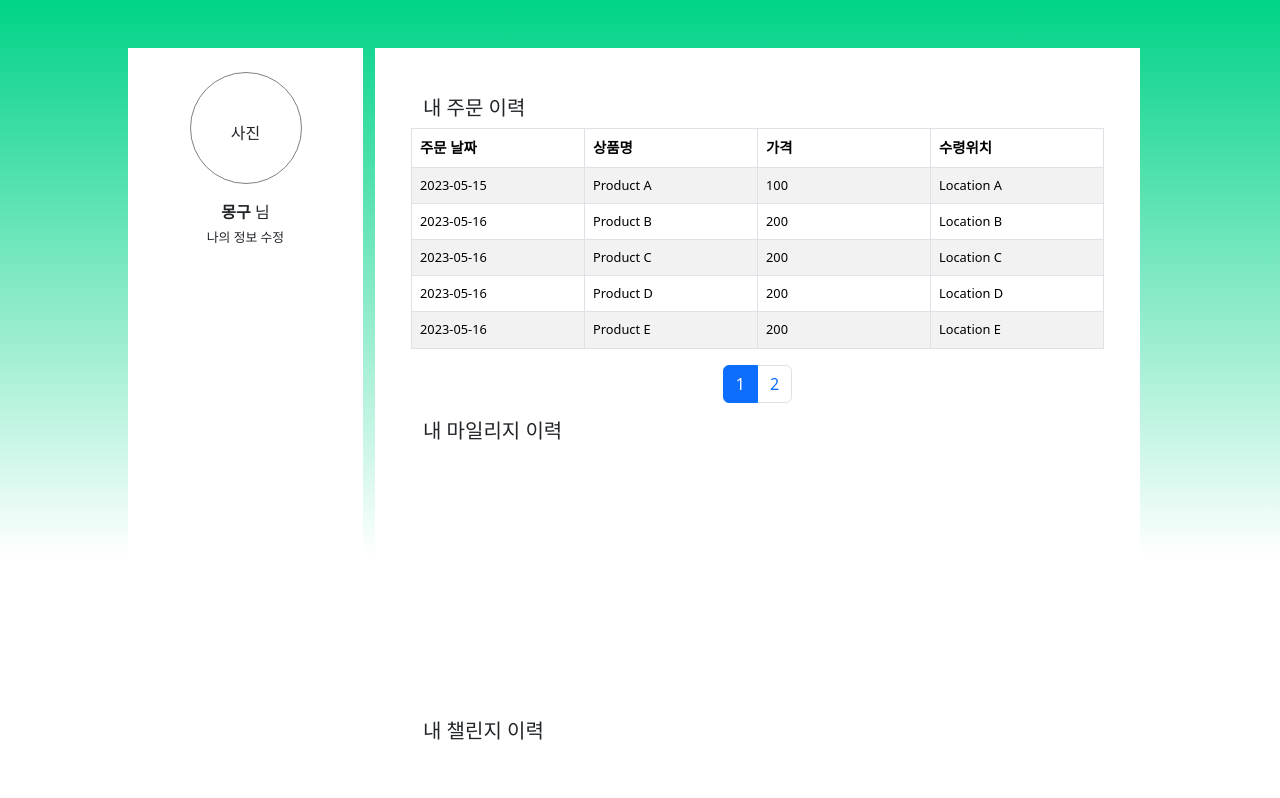
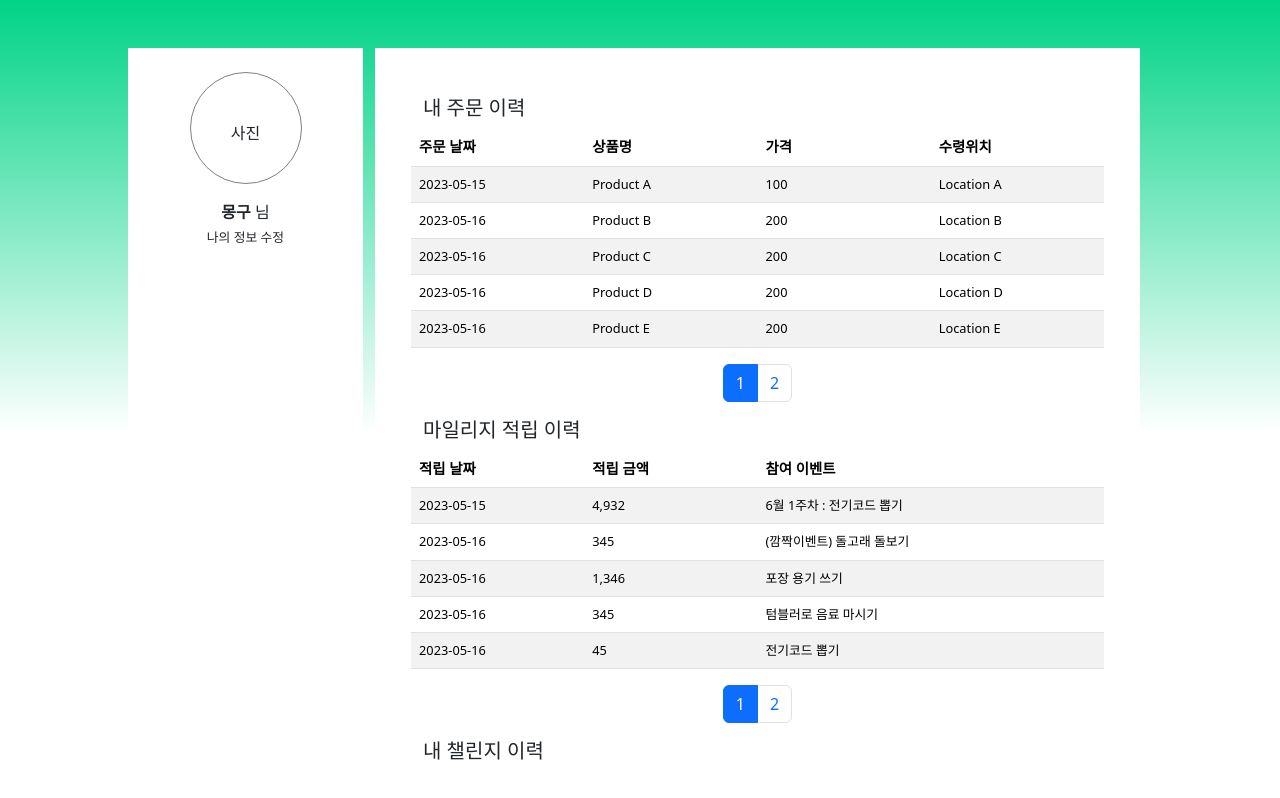
Before and after one commit to snghyun331/elice-ecobucks, a React (Vite) app in the folder front/: page /my in a window 1280 px wide. Shown: the top 798 px of the page. Built offline with nearby package versions, Linux system fonts and the light colour scheme.

Commit message:
Feat : 마일리지 적립 이력 화면 그림

```diff
--- a/front/src/components/My/UserMileageHistory.jsx
+++ b/front/src/components/My/UserMileageHistory.jsx
@@ -0,0 +1,105 @@
+import React, { useState } from "react";
+import { Table, Pagination, Container } from "react-bootstrap";
+
+const UserMileageHistory = () => {
+  const [currentPage, setCurrentPage] = useState(1);
+  const ordersPerPage = 5;
+
+  // 더미 데이터 주문 내역
+  const orderHistory = [
+    {
+      date: "2023-05-15",
+      mileage: 4932,
+      event: "6월 1주차 : 전기코드 뽑기",
+    },
+    {
+      date: "2023-05-16",
+      mileage: 345,
+      event: "(깜짝이벤트) 돌고래 돌보기",
+    },
+    {
+      date: "2023-05-16",
+      mileage: 1346,
+      event: "포장 용기 쓰기",
+    },
+    {
+      date: "2023-05-16",
+      mileage: 345,
+      event: "텀블러로 음료 마시기",
+    },
+    {
+      date: "2023-05-16",
+      mileage: 45,
+      event: "전기코드 뽑기",
+    },
+    {
+      date: "2023-05-16",
+      mileage: 4342,
+      event: "돌고래 돌보기",
+    },
+    {
+      date: "2023-05-16",
+      mileage: 4342,
+      event: "포장 용기 쓰기",
+    },
+    {
+      date: "2023-05-16",
+      mileage: 4342,
+      event: "텀블러로 음료 마시기",
+    },
+
+    // 더 많은 주문 내역 데이터...
+  ];
+
+  // 현재 페이지에 해당하는 주문 내역 가져오기
+  const indexOfLastMileage = currentPage * ordersPerPage;
+  const indexOfFirstMileage = indexOfLastMileage - ordersPerPage;
+  const currentMileages = orderHistory.slice(indexOfFirstMileage, indexOfLastMileage);
+
+  // 페이지네이션 클릭 시 페이지 변경
+  const handlePageChange = (pageNumber) => {
+    setCurrentPage(pageNumber);
+  };
+
+  return (
+    <>
+      <Table striped>
+        <thead>
+          <tr style={{fontSize:'0.9rem'}}>
+            <th>적립 날짜</th>
+            <th>적립 금액</th>
+            <th>참여 이벤트</th>
+          </tr>
+        </thead>
+        <tbody>
+          {currentMileages.map((order, index) => (
+            <tr key={index}  style={{fontSize:'0.8rem'}}>
+              <td style={{ width: '25%' }}>{order.date}</td>
+              <td style={{ width: '25%' }}>{order.mileage.toLocaleString()}</td>
+              <td style={{ width: '50%' }}>{order.event}</td>
+            </tr>
+          ))}
+        </tbody>
+      </Table>
+
+      {orderHistory.length > ordersPerPage && (
+        <Container className="d-flex justify-content-center">
+  <Pagination>
+    {Array.from({ length: Math.ceil(orderHistory.length / ordersPerPage) }).map((_, index) => (
+      <Pagination.Item
+        key={index + 1}
+        active={index + 1 === currentPage}
+        onClick={() => handlePageChange(index + 1)}
+      >
+        {index + 1}
+      </Pagination.Item>
+    ))}
+  </Pagination>
+</Container>
+)}
+
+    </>
+  );
+};
+
+export default UserMileageHistory;
--- a/front/src/components/My/UserOrderHistory.jsx
+++ b/front/src/components/My/UserOrderHistory.jsx
@@ -71,7 +71,7 @@ const UserOrderHistory = () => {
 
   return (
     <>
-      <Table striped bordered>
+      <Table striped>
         <thead>
           <tr style={{fontSize:'0.9rem'}}>
             <th>주문 날짜</th>
--- a/front/src/pages/My/My.jsx
+++ b/front/src/pages/My/My.jsx
@@ -2,6 +2,7 @@ import React, { useState } from "react";
 import { Container, Col, Row, Modal, Button } from "react-bootstrap";
 import UserEditForm from "../../components/My/UserEditForm";
 import UserOrderHistory from "../../components/My/UserOrderHistory";
+import UserMileageHistory from "../../components/My/UserMileageHistory";
 
 function My() {
   const [showModal, setShowModal] = useState(false);
@@ -58,11 +59,11 @@ function My() {
                 <h5>내 주문 이력</h5>
                 <UserOrderHistory />
               </Row>
-              <Row style={{ height: "300px" }}>
-                <h5>내 마일리지 이력</h5>
-                {/* 내용 추가 */}
+              <Row>
+                <h5>마일리지 적립 이력</h5>
+                <UserMileageHistory />
               </Row>
-              <Row style={{ height: "300px" }}>
+              <Row>
                 <h5>내 챌린지 이력</h5>
                 {/* 내용 추가 */}
               </Row>
```
